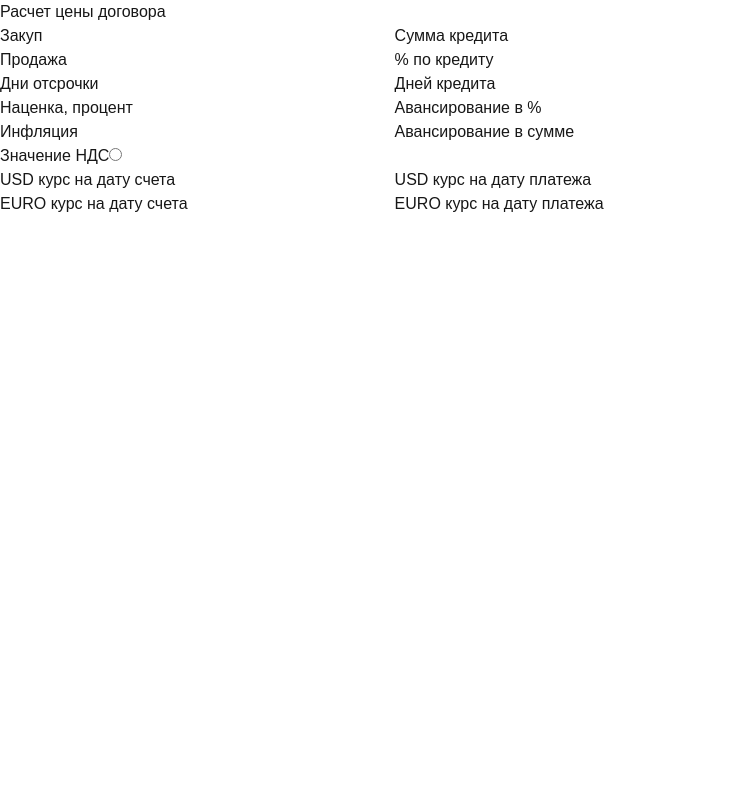
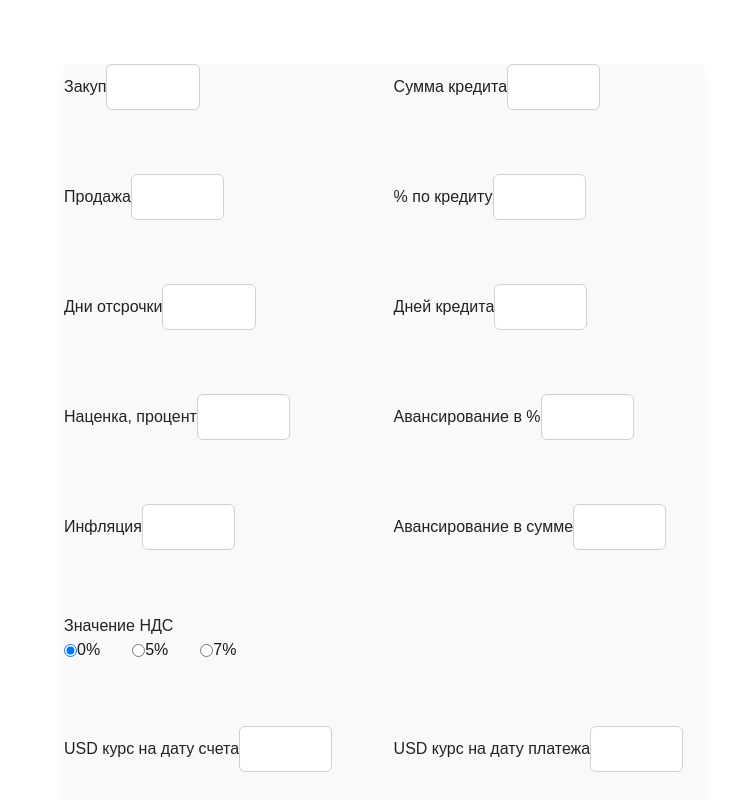
Before and after one commit to djhotdog1e/calculator_cir, a Next.js app: page / in a window 1280 px wide. Shown: the top 800 px of the page, without its empty margins (0-746 px from the left). Built offline with nearby package versions, Linux system fonts and the light colour scheme.

Commit message:
refactoring_init

```diff
--- /dev/null
+++ b/src/app/components/InputTable/InputField.module.css
@@ -0,0 +1,14 @@
+.inputField {
+  width: 30%;
+}
+.radioGroup {
+  display: flex;
+  gap: 5%;
+  align-items: center;
+}
+.radioLabel {
+  display: flex;
+  align-items: center;
+  font-size: 1rem;
+  cursor: pointer;
+}
--- a/src/app/components/InputTable/InputField.tsx
+++ b/src/app/components/InputTable/InputField.tsx
@@ -1,7 +1,30 @@
-export default function InputField({ type, name, value, onChange, ...props }) {
+import inputStyles from './InputField.module.css';
+import shared from '@/app/styles/shared.module.css';
+export default function InputField({ inputType, name, value, onChange, options, ...props }) {
+
+  if (inputType === "radio" && options) {
+    return (
+      <div className={inputStyles.radioGroup}>
+        {options.map(opt => (
+          <label className={inputStyles.radioLabel} key={opt.value}>
+            <input
+              type="radio"
+              name={name}
+              value={opt.value}
+              checked={value === opt.value}
+              onChange={onChange}
+              {...props}
+            />
+            {opt.label}
+          </label>
+        ))}
+      </div>
+    );
+  }
   return (
     <input
-      type={type}
+      className={`${shared.input} ${inputStyles.inputField}`}
+      type={inputType}
       name={name}
       value={value}
       onChange={onChange}
--- /dev/null
+++ b/src/app/components/InputTable/TableCell.module.css
@@ -0,0 +1,5 @@
+.cell {
+  min-width: unset;
+  width: 100%;
+  box-sizing: border-box;
+}
--- a/src/app/components/InputTable/TableCell.tsx
+++ b/src/app/components/InputTable/TableCell.tsx
@@ -1,14 +1,17 @@
 import InputField from './InputField'
+import cellStyles from './TableCell.module.css';
+import shared from '@/app/styles/shared.module.css';
 
 export default function TableCell({ cell, value, onChange }) {
   return (
-    <div className="table-cell">
-      <label>{cell.label}</label>
+    <div className={cellStyles.cell}>
+      <label className={shared.label}>{cell.label}</label>
       <InputField
-        type={cell.type}
+        inputType={cell.inputType}
         name={cell.name}
         value={value}
         onChange={onChange}
+        options={cell.options}
         {...cell.props}
       />
     </div>
--- /dev/null
+++ b/src/app/components/InputTable/TableForm.module.css
@@ -0,0 +1,11 @@
+.form {
+  display: grid;
+  grid-template-columns: repeat(1, 1fr);
+  gap: 0.00%;
+  background: #f7f9fb;
+  border-radius: 0.5%;
+  box-shadow: 0 10px 12px rgba(0,0,0,0.06);
+  margin: 5%;
+  max-width: 50%;
+  max-height: 30%;
+}
--- a/src/app/components/InputTable/TableForm.tsx
+++ b/src/app/components/InputTable/TableForm.tsx
@@ -1,8 +1,10 @@
 import TableRow from './TableRow';
+import formStyles from './TableForm.module.css';
+import shared from '@/app/styles/shared.module.css';
 
 export default function TableForm({ fields, values, onChange }) {
   return (
-    <form>
+    <form className={formStyles.form}>
         {fields.map((row, idx) => (
             <TableRow
             key={idx}
--- /dev/null
+++ b/src/app/components/InputTable/TableRow.module.css
@@ -0,0 +1,6 @@
+.row{
+  display: flex;
+  gap: 3%;
+  margin-bottom: 10%;
+  align-items: flex-end;
+}
--- a/src/app/components/InputTable/TableRow.tsx
+++ b/src/app/components/InputTable/TableRow.tsx
@@ -1,8 +1,10 @@
 import TableCell from './TableCell';
+import rowStyles from './TableRow.module.css';
+import shared from '@/app/styles/shared.module.css';
 
 export default function TableRow({ row, values, onChange }) {
   return (
-    <div className="table-row">
+    <div className={rowStyles.row}>
       {row.map((cell, idx) => (
         <TableCell
           key={idx}
--- a/src/app/page.tsx
+++ b/src/app/page.tsx
@@ -4,39 +4,39 @@ import TableForm from "./components/InputTable/TableForm";
 
 const fields = [
   [
-    { label: "Закуп", name: "buy", type: "number" },
-    { label: "Сумма кредита", name: "creditAmount", type: "number" },
+    { label: "Закуп", name: "buy", inputType: "number" },
+    { label: "Сумма кредита", name: "creditAmount", inputType: "number" },
   ],
   [
-    { label: "Продажа", name: "sale", type: "number" },
-    { label: "% по кредиту", name: "creditPercent", type: "number" },
+    { label: "Продажа", name: "sale", inputType: "number" },
+    { label: "% по кредиту", name: "creditPercent", inputType: "number" },
   ],
   [
-    { label: "Дни отсрочки", name: "delayDays", type: "number" },
-    { label: "Дней кредита", name: "creditDays", type: "number" },
+    { label: "Дни отсрочки", name: "delayDays", inputType: "number" },
+    { label: "Дней кредита", name: "creditDays", inputType: "number" },
   ],
   [
-    { label: "Наценка, процент", name: "markup", type: "number" },
-    { label: "Авансирование в %", name: "advancePercent", type: "number" },
+    { label: "Наценка, процент", name: "markup", inputType: "number" },
+    { label: "Авансирование в %", name: "advancePercent", inputType: "number" },
   ],
   [
-    { label: "Инфляция", name: "inflation", type: "number" },
-    { label: "Авансирование в сумме", name: "advanceAmount", type: "number" },
+    { label: "Инфляция", name: "inflation", inputType: "number" },
+    { label: "Авансирование в сумме", name: "advanceAmount", inputType: "number" },
   ],
   [
-    { label: "Значение НДС", name: "nds", type: "radio", options: [
+    { label: "Значение НДС", name: "nds", inputType: "radio", options: [
       { value: "0", label: "0%" },
       { value: "5", label: "5%" },
       { value: "7", label: "7%" },
     ]},
   ],
   [
-    { label: "USD курс на дату счета", name: "usdInvoice", type: "number" },
-    { label: "USD курс на дату платежа", name: "usdPayment", type: "number" },
+    { label: "USD курс на дату счета", name: "usdInvoice", inputType: "number" },
+    { label: "USD курс на дату платежа", name: "usdPayment", inputType: "number" },
   ],
   [
-    { label: "EURO курс на дату счета", name: "euroInvoice", type: "number" },
-    { label: "EURO курс на дату платежа", name: "euroPayment", type: "number" },
+    { label: "EURO курс на дату счета", name: "euroInvoice", inputType: "number" },
+    { label: "EURO курс на дату платежа", name: "euroPayment", inputType: "number" },
   ],
 ];
 
@@ -62,16 +62,15 @@ export default function Page() {
   const [values, setValues] = useState(initialValues);
 
   const handleChange = (e) => {
-    const { name, value, type } = e.target;
+    const { name, value, inputType} = e.target;
     setValues((prev) => ({
       ...prev,
-      [name]: type === "number" ? (value === "" ? "" : Number(value)) : value,
+      [name]: inputType === "number" ? (value === "" ? "" : Number(value)) : value,
     }));
   };
 
   return (
     <main>
-      <h1>Расчет цены договора</h1>
       <TableForm
         fields={fields}
         values={values}
--- /dev/null
+++ b/src/app/styles/shared.module.css
@@ -0,0 +1,41 @@
+.flex {
+  display: flex;
+}
+.flex-col {
+  flex-direction: column;
+}
+.gap-16 {
+  gap: 16px;
+}
+.gap-32 {
+  gap: 32px;
+}
+.mb-18 {
+  margin-bottom: 18px;
+}
+.p-32 {
+  padding: 32px;
+}
+.rounded {
+  border-radius: 12px;
+}
+.shadow {
+  box-shadow: 0 2px 12px rgba(0,0,0,0.06);
+}
+.label {
+  margin-bottom: 6px;
+  font-weight: 500;
+  color: #222;
+}
+.input {
+  padding: 10px 14px;
+  border: 1px solid #d0d0d0;
+  border-radius: 6px;
+  font-size: 1rem;
+  background: #fff;
+  transition: border 0.2s;
+}
+.input:focus {
+  border-color: #0070f3;
+  outline: none;
+}
```
Lines whose indentation alone changed are shown as unchanged.
